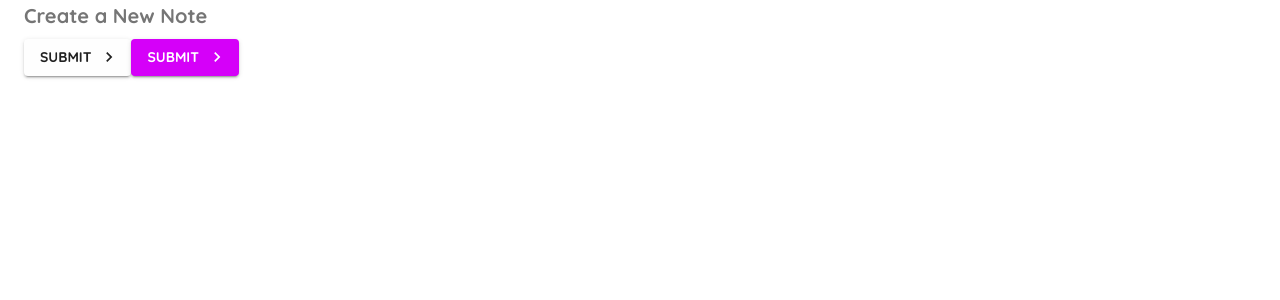
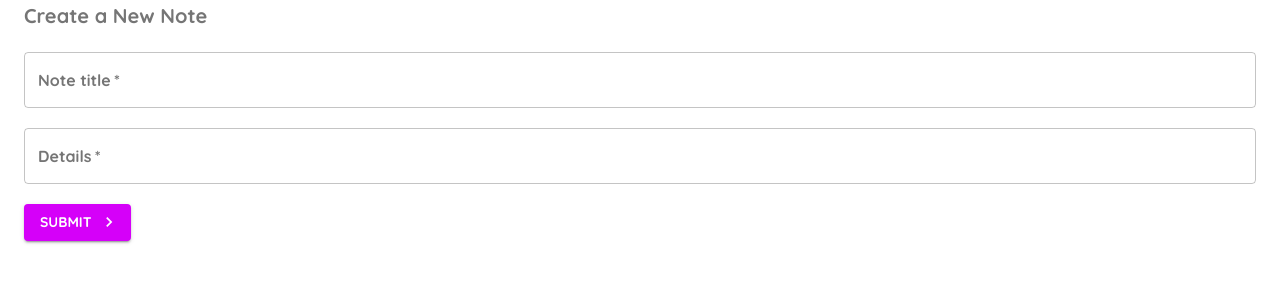
Before and after one commit to takanoha001/material_ui_example, a React (Create React App) app: page / in a window 1280 px wide. Shown: the top 300 px of the page. Built offline with nearby package versions, Linux system fonts and the light colour scheme.

Commit message:
text fields

```diff
--- a/src/pages/Notes.js
+++ b/src/pages/Notes.js
@@ -1,9 +1,11 @@
-import React from "react";
+import React, { useState } from "react";
+
 import { Button, Typography, Container } from "@material-ui/core";
 import ButtonGroup from "@material-ui/core/ButtonGroup";
 import AcUnitOutlinedIcon from "@material-ui/icons/AcUnitOutlined";
 import { Send, KeyboardArrowRightOutlined } from "@material-ui/icons";
 import { makeStyles } from "@material-ui/core";
+import TextField from "@material-ui/core/TextField";
 
 const useStyles = makeStyles({
   //css package
@@ -18,10 +20,36 @@
   //   textDecoration: "underline",
   //   marginBottom: 10,
   // },
+  field: {
+    marginTop: 20,
+    marginBottom: 20,
+    display: "block",
+  },
 });
 
 export default function Notes() {
   const classes = useStyles();
+  const [title, setTitle] = useState("");
+  const [details, setDetails] = useState("");
+  const [titleError, setTitleError] = useState(false);
+  const [detailsError, setDetailsError] = useState(false);
+
+  const handleSubmit = (e) => {
+    e.preventDefault();
+    setTitleError(false);
+    setDetailsError(false);
+
+    if (title == "") {
+      setTitleError(true);
+    }
+    if (details == "") {
+      setDetailsError(true);
+    }
+
+    if (title && details) {
+      console.log(title, details);
+    }
+  };
 
   return (
     <Container>
@@ -34,6 +62,40 @@
       >
         Create a New Note{" "}
       </Typography>
+
+      <form noValidate autoComplete="off" onSubmit={handleSubmit}>
+        <TextField
+          onChange={(e) => setTitle(e.target.value)}
+          className={classes.field}
+          label="Note title"
+          variant="outlined"
+          color="secondary"
+          fullWidth
+          required
+          error={titleError}
+        />
+        <TextField
+          onChange={(e) => setDetails(e.target.value)}
+          className={classes.field}
+          label="Details"
+          variant="outlined"
+          color="secondary"
+          multilinerows={4}
+          fullWidth
+          required
+          error={detailsError}
+        />
+        <Button
+          className={classes.btn}
+          type="submit"
+          color="secondary"
+          variant="contained"
+          endIcon={<KeyboardArrowRightOutlined />}
+        >
+          Submit{" "}
+        </Button>
+      </form>
+      {/*
       <Button
         className={classes.btn}
         onClick={() => console.log("clicked me")}
@@ -45,18 +107,7 @@
         Submit{" "}
       </Button>
 
-      <Button
-        className={classes.btn}
-        onClick={() => console.log("clicked me")}
-        type="submit"
-        color="secondary"
-        variant="contained"
-        endIcon={<KeyboardArrowRightOutlined />}
-      >
-        Submit{" "}
-      </Button>
-
-      {/* <Button type="submit">Submit</Button>
+     <Button type="submit">Submit</Button>
       <ButtonGroup color="secondary" variant="container">
         <Button>One</Button>
         <Button>two</Button>
```
